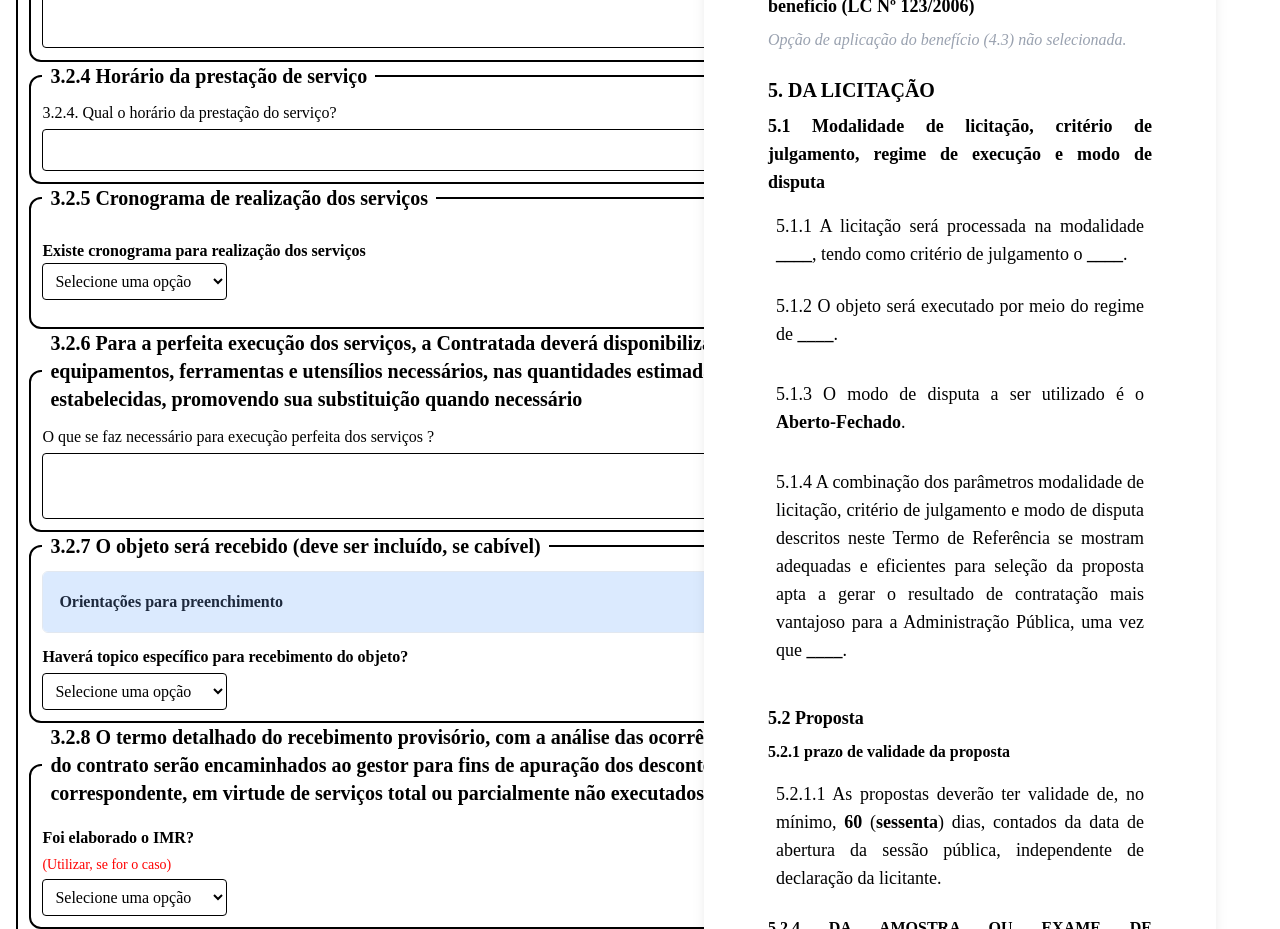
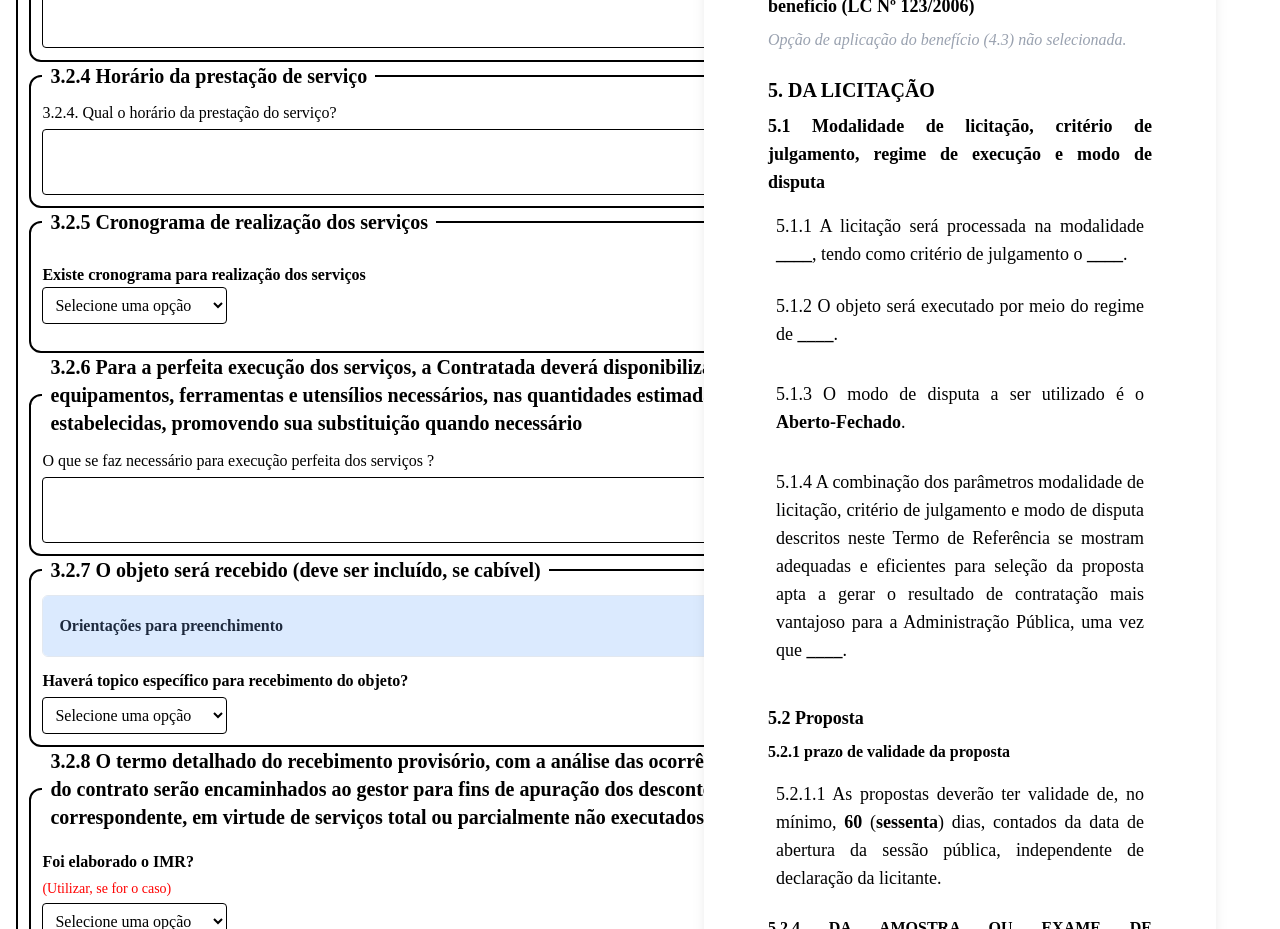
Before and after one commit to devpabloh/tr-servico, a React (Vite) app: page / in a window 1280 px wide. Shown: the part 3660-4589 px from the top of the page. Built offline with nearby package versions, Linux system fonts and the light colour scheme.

Commit message:
atualizado

```diff
--- a/src/components/Formulario.tsx
+++ b/src/components/Formulario.tsx
@@ -584,7 +584,7 @@ export function Formulario({formData, setFormData, className}:FormularioProps){
             <FieldsetContainer titleLegend="3.2.4 Horário da prestação de serviço">
                 <div className='flex flex-col space-y-1'>
                   <p>3.2.4. Qual o horário da prestação do serviço?</p>
-                  <input type="text" id='horario_prestaca_servico' className='border rounded-sm p-2 w-full' value={formData.horarioPrestacaoServico} onChange={(e)=>setFormData({...formData, horarioPrestacaoServico: e.target.value})} />
+                  <textarea id='horario_prestaca_servico' className='border rounded-sm p-2 w-full' value={formData.horarioPrestacaoServico} onChange={(e)=>setFormData({...formData, horarioPrestacaoServico: e.target.value})} />
                 </div>
             </FieldsetContainer>
             <FieldsetContainer titleLegend="3.2.5 Cronograma de realização dos serviços">
```
